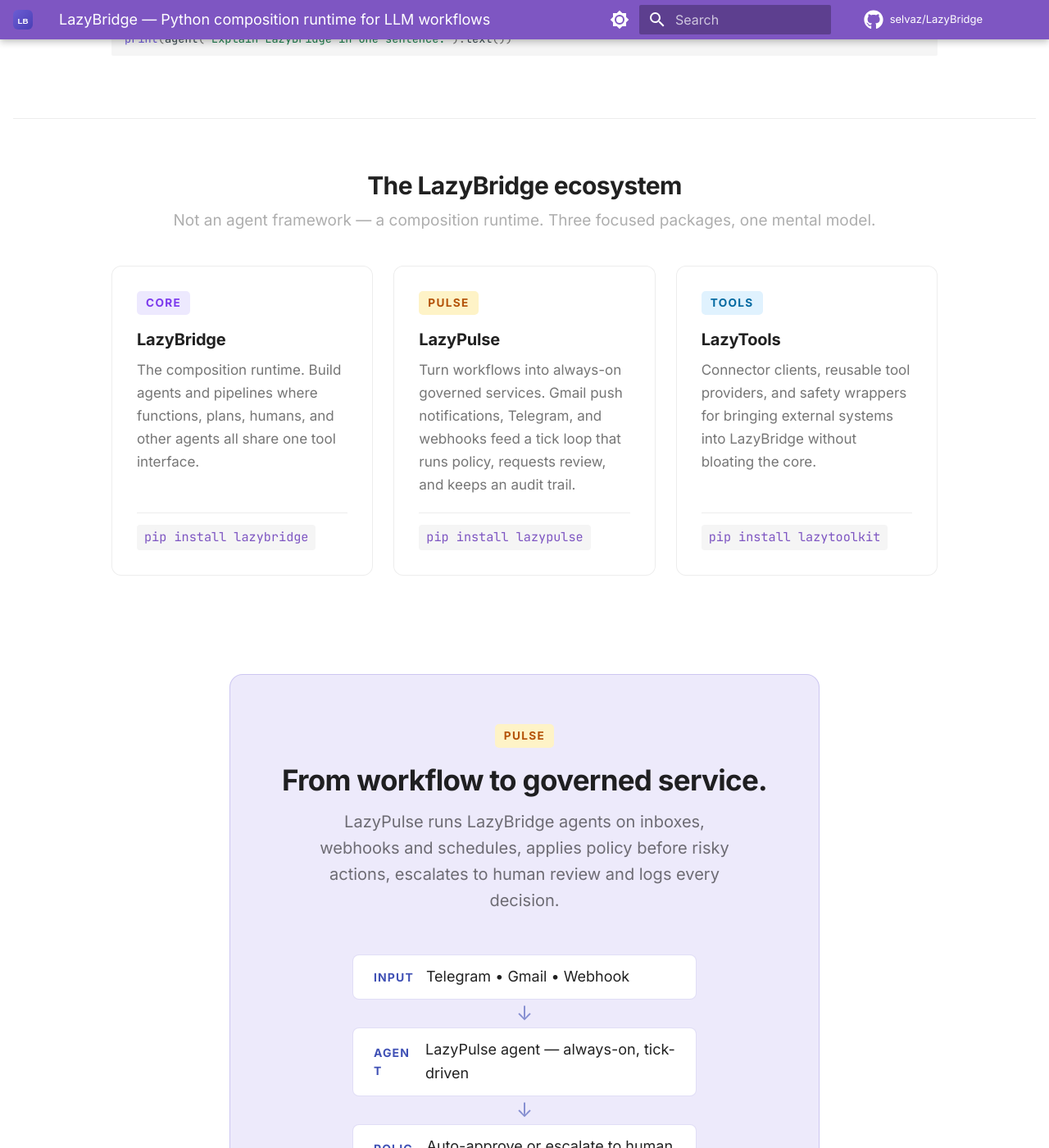
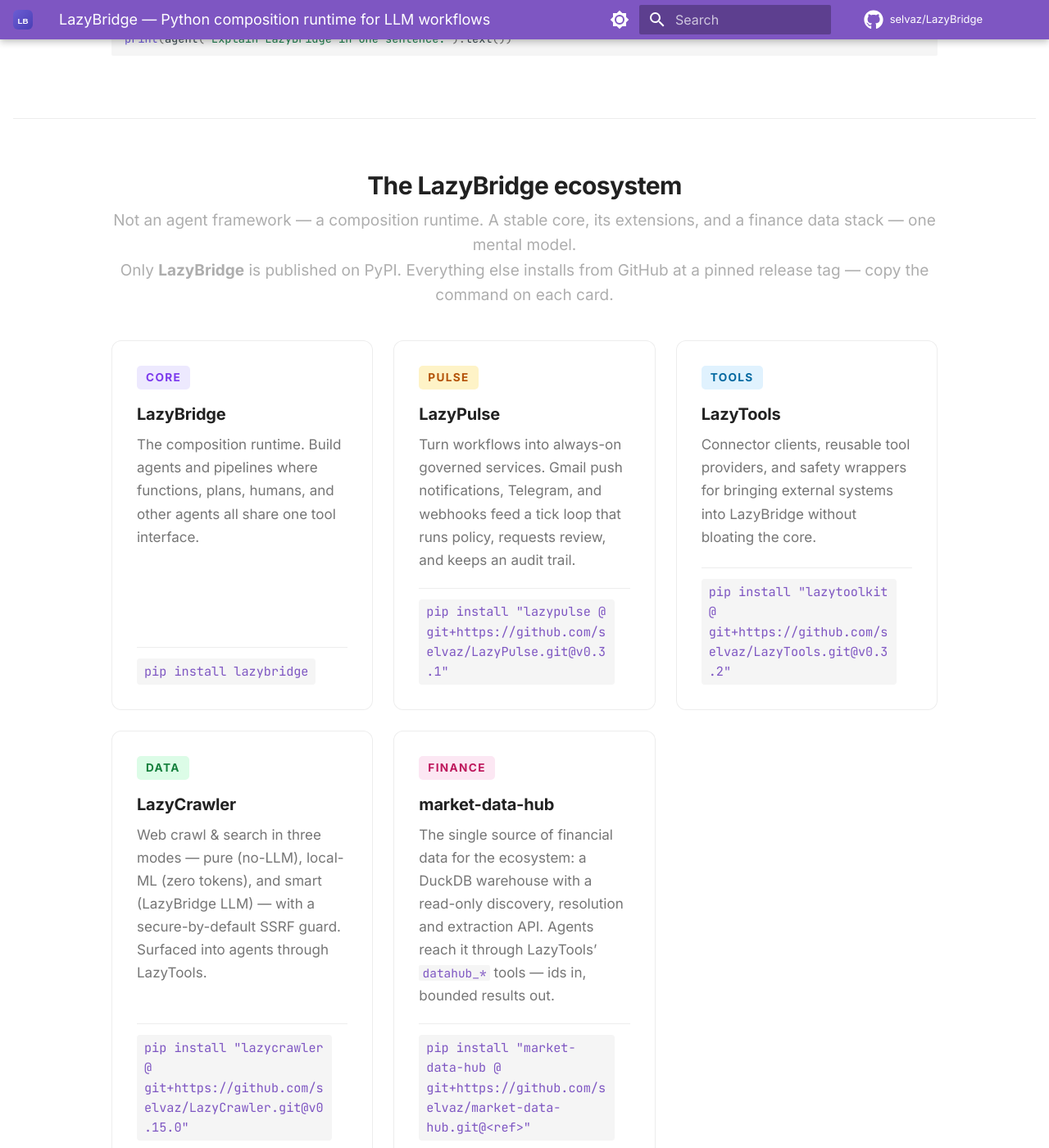
Before and after one commit to selvaz/lazybridgewebsite, an MkDocs documentation site: the page built from docs/index.md, in a window 1280 px wide and 1400 px high, scrolled down 3756 px. Shown: the whole window at 82% size. Built offline with MkDocs 1.6.1 and Material for MkDocs 9.7.7, drawn with Linux system fonts in a browser that asks for light colours; comment, search, counter and statistics services are not loaded.

Commit message:
docs: full ecosystem, GitHub-only install for non-core packages
The landing page showed "three focused packages" with `pip install lazypulse`
/ `pip install lazytoolkit` from PyPI, and no trace of LazyCrawler or
market-data-hub. Only LazyBridge is on PyPI; the rest are GitHub-only.

- ecosystem cards: lazypulse/lazytoolkit installs -> git+ direct references at
  their release tags (v0.3.1 / v0.3.2); lazybridge stays `pip install lazybridge`
- add two cards: LazyCrawler (data) and market-data-hub (finance) -- the
  single financial-data source, reached via LazyTools' datahub_* tools
- header: "three focused packages" -> "a stable core, its extensions, and a
  finance data stack"; add a note that only LazyBridge is on PyPI
- extra.css: two new badge colors (--data green, --finance pink), light + dark

Historical timeline entries (dated "May 2026", e.g. LazyPulse v0.2.0) are left
as-is: they are a changelog record, not current-state claims.

Verified: mkdocs build --strict passes; rendered HTML shows all five cards
with correct badges and install commands.

Co-Authored-By: Claude Sonnet 5 <noreply@anthropic.com>

```diff
--- a/docs/index.md
+++ b/docs/index.md
@@ -211,7 +211,8 @@ description: Build LLM workflows where functions, agents, plans, humans and exte
 <section class="lb-ecosystem">
   <div class="lb-ecosystem__header">
     <h2>The LazyBridge ecosystem</h2>
-    <p>Not an agent framework &mdash; a composition runtime. Three focused packages, one mental model.</p>
+    <p>Not an agent framework &mdash; a composition runtime. A stable core, its extensions, and a finance data stack &mdash; one mental model.</p>
+    <p class="lb-eco-note">Only <strong>LazyBridge</strong> is published on PyPI. Everything else installs from GitHub at a pinned release tag &mdash; copy the command on each card.</p>
   </div>
 
   <div class="lb-ecosystem__cards">
@@ -231,7 +232,7 @@ description: Build LLM workflows where functions, agents, plans, humans and exte
       <h3>LazyPulse</h3>
       <p>Turn workflows into always-on governed services. Gmail push notifications, Telegram, and webhooks feed a tick loop that runs policy, requests review, and keeps an audit trail.</p>
       <div class="lb-eco-card__footer">
-        <code>pip install lazypulse</code>
+        <code>pip install "lazypulse @ git+https://github.com/selvaz/LazyPulse.git@v0.3.1"</code>
         <span class="lb-eco-arrow">&rarr;</span>
       </div>
     </a>
@@ -241,7 +242,27 @@ description: Build LLM workflows where functions, agents, plans, humans and exte
       <h3>LazyTools</h3>
       <p>Connector clients, reusable tool providers, and safety wrappers for bringing external systems into LazyBridge without bloating the core.</p>
       <div class="lb-eco-card__footer">
-        <code>pip install lazytoolkit</code>
+        <code>pip install "lazytoolkit @ git+https://github.com/selvaz/LazyTools.git@v0.3.2"</code>
+        <span class="lb-eco-arrow">&rarr;</span>
+      </div>
+    </a>
+
+    <a href="https://github.com/selvaz/LazyCrawler" class="lb-eco-card">
+      <div class="lb-eco-card__badge lb-eco-card__badge--data">data</div>
+      <h3>LazyCrawler</h3>
+      <p>Web crawl &amp; search in three modes &mdash; pure (no-LLM), local-ML (zero tokens), and smart (LazyBridge LLM) &mdash; with a secure-by-default SSRF guard. Surfaced into agents through LazyTools.</p>
+      <div class="lb-eco-card__footer">
+        <code>pip install "lazycrawler @ git+https://github.com/selvaz/LazyCrawler.git@v0.15.0"</code>
+        <span class="lb-eco-arrow">&rarr;</span>
+      </div>
+    </a>
+
+    <a href="https://github.com/selvaz/market-data-hub" class="lb-eco-card">
+      <div class="lb-eco-card__badge lb-eco-card__badge--finance">finance</div>
+      <h3>market-data-hub</h3>
+      <p>The single source of financial data for the ecosystem: a DuckDB warehouse with a read-only discovery, resolution and extraction API. Agents reach it through LazyTools&rsquo; <code>datahub_*</code> tools &mdash; ids in, bounded results out.</p>
+      <div class="lb-eco-card__footer">
+        <code>pip install "market-data-hub @ git+https://github.com/selvaz/market-data-hub.git@&lt;ref&gt;"</code>
         <span class="lb-eco-arrow">&rarr;</span>
       </div>
     </a>
--- a/docs/stylesheets/extra.css
+++ b/docs/stylesheets/extra.css
@@ -63,6 +63,8 @@
 [data-md-color-scheme="slate"] .lb-eco-card__badge--core  { background: rgba(124, 58, 237, 0.2); color: #C4B5FD; }
 [data-md-color-scheme="slate"] .lb-eco-card__badge--tools { background: rgba(3, 105, 161, 0.2);   color: #7DD3FC; }
 [data-md-color-scheme="slate"] .lb-eco-card__badge--pulse { background: rgba(180, 83, 9, 0.2);    color: #FCD34D; }
+[data-md-color-scheme="slate"] .lb-eco-card__badge--data    { background: rgba(21, 128, 61, 0.2);  color: #86EFAC; }
+[data-md-color-scheme="slate"] .lb-eco-card__badge--finance { background: rgba(190, 24, 93, 0.2);  color: #F9A8D4; }
 
 /* ── Material content reset ─────────────────────────────────────────────────── */
 /* Material caps .md-grid (the tabs row *and* the main content wrapper) at 61rem
@@ -423,6 +425,8 @@
 .lb-eco-card__badge--core  { background: #EDE9FE; color: #7C3AED; }
 .lb-eco-card__badge--tools { background: #E0F2FE; color: #0369A1; }
 .lb-eco-card__badge--pulse { background: #FEF3C7; color: #B45309; }
+.lb-eco-card__badge--data    { background: #DCFCE7; color: #15803D; }
+.lb-eco-card__badge--finance { background: #FCE7F3; color: #BE185D; }
 
 .lb-eco-card h3 { font-size: 1rem; font-weight: 700; color: var(--lb-text-h); margin: 0 0 0.4rem; }
 .lb-eco-card p  { font-size: 0.85rem; color: var(--lb-text-body); line-height: 1.65; flex: 1; margin: 0 0 1rem; }
```
